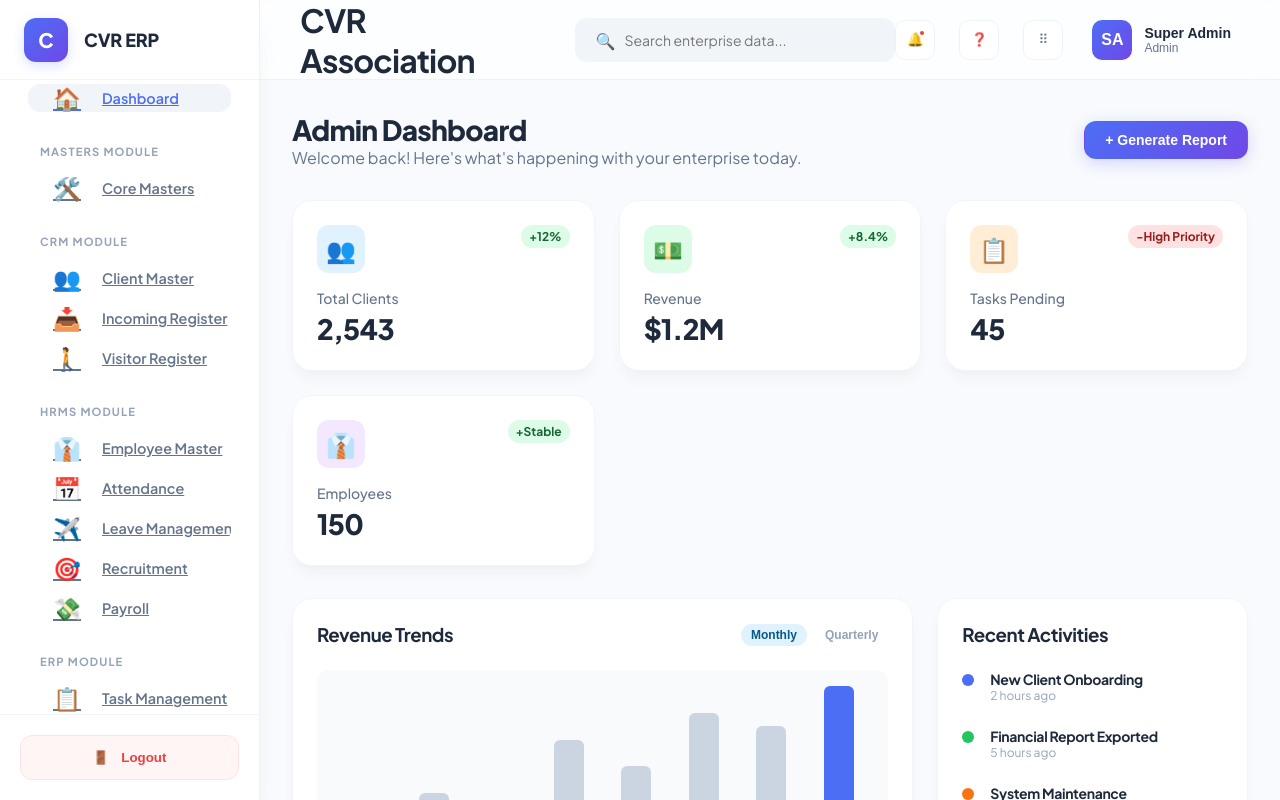
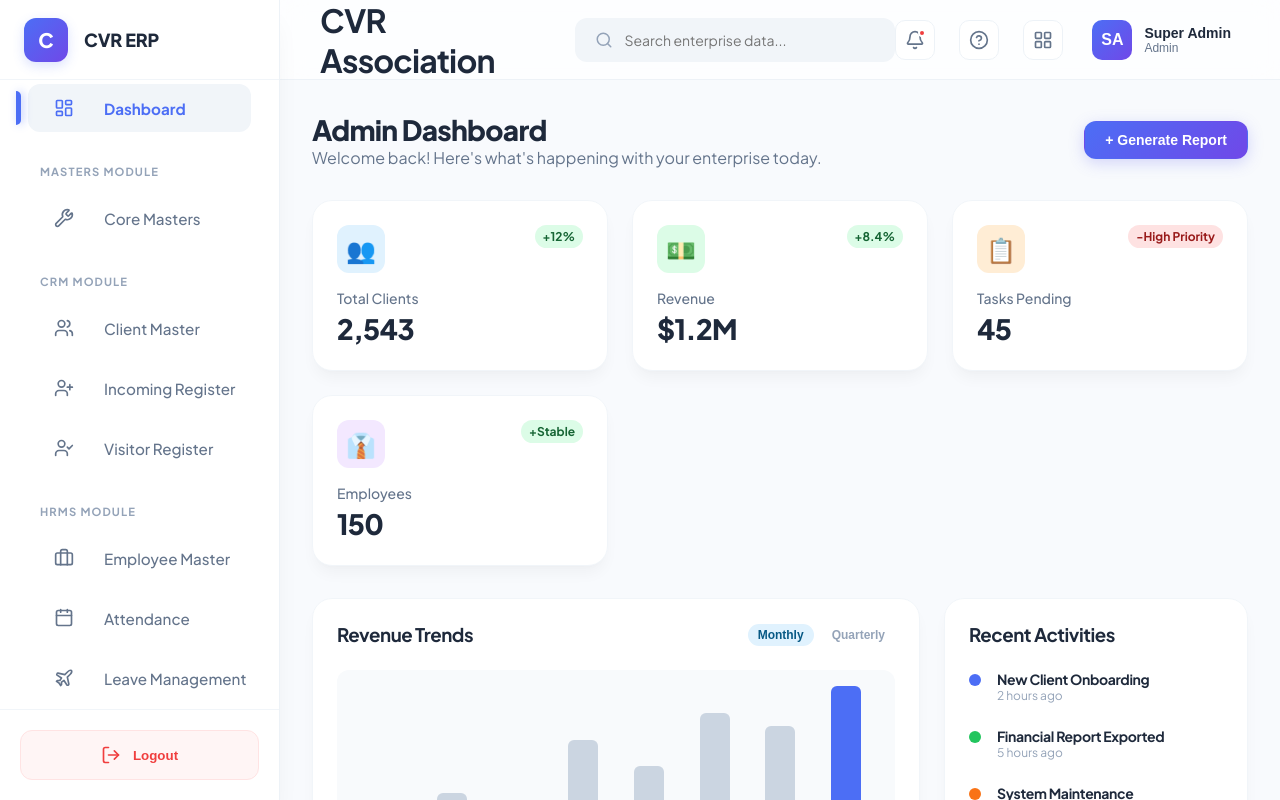
Before and after one commit to doraswamyraju/cvr, a React app in the folder frontend/: page /admin/overview in a window 1280 px wide. Built offline with nearby package versions, Linux system fonts and the light colour scheme; the HTML template or start-up script is replaced by a standard one.

Commit message:
feat: improve sidebar styling and adopt Lucide icons

```diff
--- a/frontend/package.json
+++ b/frontend/package.json
@@ -10,6 +10,7 @@
     "preview": "vite preview"
   },
   "dependencies": {
+    "lucide-react": "^1.14.0",
     "react": "^19.2.5",
     "react-dom": "^19.2.5",
     "react-router-dom": "^7.14.2"
--- a/frontend/src/dashboards/AdminDashboard.jsx
+++ b/frontend/src/dashboards/AdminDashboard.jsx
@@ -7,6 +7,26 @@ import IncomingRegister from '../modules/admin/IncomingRegister';
 import VisitorRegister from '../modules/admin/VisitorRegister';
 import MasterManagement from '../modules/admin/MasterManagement';
 import AdminOverview from '../modules/admin/AdminOverview';
+import {
+  LayoutDashboard,
+  Settings,
+  Users,
+  UserPlus,
+  UserCheck,
+  Briefcase,
+  Calendar,
+  Plane,
+  Target,
+  DollarSign,
+  ClipboardList,
+  Bug,
+  Monitor,
+  Folder,
+  MessageSquare,
+  Wallet,
+  Building2,
+  Wrench
+} from 'lucide-react';
 
 // Mock placeholders for the other modules
 const Placeholder = ({ title }) => (
@@ -23,35 +43,35 @@ const Placeholder = ({ title }) => (
 
 const AdminDashboard = () => {
   const navItems = [
-    { name: 'Dashboard', path: '/admin/overview', icon: '🏠' },
+    { name: 'Dashboard', path: '/admin/overview', icon: <LayoutDashboard size={20} /> },
 
     { name: 'Masters Module', isHeader: true },
-    { name: 'Core Masters', path: '/admin/masters', icon: '🛠️' },
+    { name: 'Core Masters', path: '/admin/masters', icon: <Wrench size={20} /> },
 
     { name: 'CRM Module', isHeader: true },
-    { name: 'Client Master', path: '/admin/clients', icon: '👥' },
-    { name: 'Incoming Register', path: '/admin/incoming', icon: '📥' },
-    { name: 'Visitor Register', path: '/admin/visitors', icon: '🚶' },
+    { name: 'Client Master', path: '/admin/clients', icon: <Users size={20} /> },
+    { name: 'Incoming Register', path: '/admin/incoming', icon: <UserPlus size={20} /> },
+    { name: 'Visitor Register', path: '/admin/visitors', icon: <UserCheck size={20} /> },
 
     { name: 'HRMS Module', isHeader: true },
-    { name: 'Employee Master', path: '/admin/employees', icon: '👔' },
-    { name: 'Attendance', path: '/admin/attendance', icon: '📅' },
-    { name: 'Leave Management', path: '/admin/leave', icon: '✈️' },
-    { name: 'Recruitment', path: '/admin/recruitment', icon: '🎯' },
-    { name: 'Payroll', path: '/admin/payroll', icon: '💸' },
+    { name: 'Employee Master', path: '/admin/employees', icon: <Briefcase size={20} /> },
+    { name: 'Attendance', path: '/admin/attendance', icon: <Calendar size={20} /> },
+    { name: 'Leave Management', path: '/admin/leave', icon: <Plane size={20} /> },
+    { name: 'Recruitment', path: '/admin/recruitment', icon: <Target size={20} /> },
+    { name: 'Payroll', path: '/admin/payroll', icon: <DollarSign size={20} /> },
 
     { name: 'ERP Module', isHeader: true },
-    { name: 'Task Management', path: '/admin/tasks', icon: '📋' },
-    { name: 'Issue Tracker', path: '/admin/issues', icon: '🐛' },
-    { name: 'Assets Management', path: '/admin/assets', icon: '💻' },
-    { name: 'File Management', path: '/admin/files', icon: '📁' },
-    { name: 'Communication', path: '/admin/communication', icon: '💬' },
+    { name: 'Task Management', path: '/admin/tasks', icon: <ClipboardList size={20} /> },
+    { name: 'Issue Tracker', path: '/admin/issues', icon: <Bug size={20} /> },
+    { name: 'Assets Management', path: '/admin/assets', icon: <Monitor size={20} /> },
+    { name: 'File Management', path: '/admin/files', icon: <Folder size={20} /> },
+    { name: 'Communication', path: '/admin/communication', icon: <MessageSquare size={20} /> },
 
     { name: 'Finance & Admin', isHeader: true },
-    { name: 'Finance & Accounting', path: '/admin/finance', icon: '💰' },
-    { name: 'Accounts Setup', path: '/admin/accounts-setup', icon: '🏦' },
-    { name: 'General Admin', path: '/admin/general-admin', icon: '🏢' },
-    { name: 'General Setting', path: '/admin/settings', icon: '⚙️' }
+    { name: 'Finance & Accounting', path: '/admin/finance', icon: <Wallet size={20} /> },
+    { name: 'Accounts Setup', path: '/admin/accounts-setup', icon: <Building2 size={20} /> },
+    { name: 'General Admin', path: '/admin/general-admin', icon: <Settings size={20} /> },
+    { name: 'General Setting', path: '/admin/settings', icon: <Settings size={20} /> }
   ];
 
   return (
--- a/frontend/src/dashboards/ClientDashboard.jsx
+++ b/frontend/src/dashboards/ClientDashboard.jsx
@@ -1,13 +1,14 @@
 import React from 'react';
 import { Routes, Route } from 'react-router-dom';
 import DashboardLayout from '../layouts/DashboardLayout';
+import { Home, Briefcase, FileText, Headphones } from 'lucide-react';
 
 const ClientDashboard = () => {
   const navItems = [
-    { name: 'Home', path: '/client', icon: '🏠' },
-    { name: 'My Services', path: '/client/services', icon: '🛠️' },
-    { name: 'Invoices', path: '/client/invoices', icon: '🧾' },
-    { name: 'Support', path: '/client/support', icon: '🎧' }
+    { name: 'Home', path: '/client', icon: <Home size={20} /> },
+    { name: 'My Services', path: '/client/services', icon: <Briefcase size={20} /> },
+    { name: 'Invoices', path: '/client/invoices', icon: <FileText size={20} /> },
+    { name: 'Support', path: '/client/support', icon: <Headphones size={20} /> }
   ];
 
   return (
--- a/frontend/src/dashboards/EmployeeDashboard.jsx
+++ b/frontend/src/dashboards/EmployeeDashboard.jsx
@@ -1,13 +1,14 @@
 import React from 'react';
 import { Routes, Route } from 'react-router-dom';
 import DashboardLayout from '../layouts/DashboardLayout';
+import { Home, ClipboardList, Calendar, Plane } from 'lucide-react';
 
 const EmployeeDashboard = () => {
   const navItems = [
-    { name: 'Home', path: '/employee', icon: '🏠' },
-    { name: 'My Tasks', path: '/employee/tasks', icon: '📋' },
-    { name: 'Attendance', path: '/employee/attendance', icon: '📅' },
-    { name: 'Leave', path: '/employee/leave', icon: '✈️' }
+    { name: 'Home', path: '/employee', icon: <Home size={20} /> },
+    { name: 'My Tasks', path: '/employee/tasks', icon: <ClipboardList size={20} /> },
+    { name: 'Attendance', path: '/employee/attendance', icon: <Calendar size={20} /> },
+    { name: 'Leave', path: '/employee/leave', icon: <Plane size={20} /> }
   ];
 
   return (
--- a/frontend/src/dashboards/SuperAdminDashboard.jsx
+++ b/frontend/src/dashboards/SuperAdminDashboard.jsx
@@ -2,13 +2,14 @@ import React from 'react';
 import { Routes, Route } from 'react-router-dom';
 import DashboardLayout from '../layouts/DashboardLayout';
 import FirmManagement from '../modules/super_admin/FirmManagement';
+import { Home, Settings, Monitor, Layers } from 'lucide-react';
 
 const SuperAdminDashboard = () => {
   const navItems = [
-    { name: 'Home', path: '/super-admin', icon: '🏠' },
-    { name: 'Master Setup', path: '/super-admin/master-setup', icon: '⚙️' },
-    { name: 'System Admin', path: '/super-admin/system', icon: '💻' },
-    { name: 'All Modules', path: '/super-admin/modules', icon: '🧩' }
+    { name: 'Home', path: '/super-admin', icon: <Home size={20} /> },
+    { name: 'Master Setup', path: '/super-admin/master-setup', icon: <Settings size={20} /> },
+    { name: 'System Admin', path: '/super-admin/system', icon: <Monitor size={20} /> },
+    { name: 'All Modules', path: '/super-admin/modules', icon: <Layers size={20} /> }
   ];
 
   return (
--- a/frontend/src/layouts/DashboardLayout.css
+++ b/frontend/src/layouts/DashboardLayout.css
@@ -4,16 +4,22 @@
   display: flex;
   flex-direction: column;
   color: var(--sidebar-text);
-  transition: width 0.3s cubic-bezier(0.4, 0, 0.2, 1);
+  transition: width 0.4s cubic-bezier(0.4, 0, 0.2, 1);
   position: relative;
   z-index: 50;
   border-right: 1px solid var(--border-color);
-  overflow: hidden;
+  overflow-x: hidden;
+  overflow-y: auto;
   white-space: nowrap;
 }
 
+.sidebar::-webkit-scrollbar {
+  width: 0;
+  background: transparent;
+}
+
 .sidebar:hover {
-  width: 260px;
+  width: 280px;
   box-shadow: var(--shadow-xl);
 }
 
@@ -89,24 +95,25 @@
 .nav-link {
   display: flex;
   align-items: center;
-  padding: 0.875rem 1.5rem;
+  padding: 0.875rem 1.25rem;
   border-radius: var(--radius-md);
-  font-size: 0.9rem;
+  font-size: 0.95rem;
   font-weight: 500;
   color: var(--sidebar-text);
-  transition: var(--transition);
-  gap: 1.25rem;
+  transition: all 0.2s ease;
+  gap: 1.5rem;
   margin: 0.25rem 0.75rem;
   position: relative;
-  overflow: hidden;
+  text-decoration: none;
 }
 
 .nav-link .icon {
-  font-size: 1.4rem;
-  min-width: 30px;
+  font-size: 1.25rem;
+  min-width: 32px;
   display: flex;
   justify-content: center;
-  transition: var(--transition);
+  align-items: center;
+  transition: transform 0.2s ease;
 }
 
 .nav-link:hover {
@@ -114,16 +121,19 @@
   color: var(--primary-color);
 }
 
+.nav-link:hover .icon {
+  transform: scale(1.1);
+}
+
 .nav-link.active {
   background-color: var(--sidebar-active-bg);
   color: var(--primary-color);
-  font-weight: 600;
+  font-weight: 700;
 }
 
 .nav-link .nav-text {
   opacity: 0;
   transition: opacity 0.2s ease;
-  font-weight: 600;
 }
 
 .sidebar:hover .nav-link .nav-text {
@@ -134,11 +144,12 @@
   content: '';
   position: absolute;
   left: -0.75rem;
-  top: 20%;
-  bottom: 20%;
-  width: 4px;
+  top: 15%;
+  bottom: 15%;
+  width: 5px;
   background: var(--primary-color);
-  border-radius: 0 4px 4px 0;
+  border-radius: 0 10px 10px 0;
+  box-shadow: 2px 0 8px rgba(76, 110, 245, 0.4);
 }
 
 .sidebar-footer {
--- a/frontend/src/layouts/DashboardLayout.jsx
+++ b/frontend/src/layouts/DashboardLayout.jsx
@@ -1,5 +1,5 @@
-import React from 'react';
 import { NavLink, Outlet } from 'react-router-dom';
+import { LogOut, Search, Bell, HelpCircle, LayoutGrid } from 'lucide-react';
 import './DashboardLayout.css';
 
 const DashboardLayout = ({ role, navigation }) => {
@@ -42,7 +42,7 @@ const DashboardLayout = ({ role, navigation }) => {
             localStorage.clear();
             window.location.href='/';
           }}>
-            <span className="icon">🚪</span>
+            <LogOut size={20} className="icon" />
             <span className="nav-text">Logout</span>
           </button>
         </div>
@@ -55,23 +55,23 @@ const DashboardLayout = ({ role, navigation }) => {
           <div className="header-left">
             <h1 className="page-title">{role === 'Admin' ? 'CVR Association' : `${role} Portal`}</h1>
             <div className="search-bar">
-              <span className="search-icon">🔍</span>
+              <Search className="search-icon" size={18} />
               <input type="text" placeholder="Search enterprise data..." />
             </div>
           </div>
 
           <div className="header-right">
             <button className="icon-btn" title="Notifications">
-              <span>🔔</span>
+              <Bell size={20} />
               <span className="notification-dot"></span>
             </button>
 
             <button className="icon-btn" title="Help">
-              <span>❓</span>
+              <HelpCircle size={20} />
             </button>
 
             <button className="icon-btn" title="Apps">
-              <span>⠿</span>
+              <LayoutGrid size={20} />
             </button>
 
             <button className="user-profile-btn">
```
Also changed, not shown: 1 other file (tests, documents, lock files or other folders).
